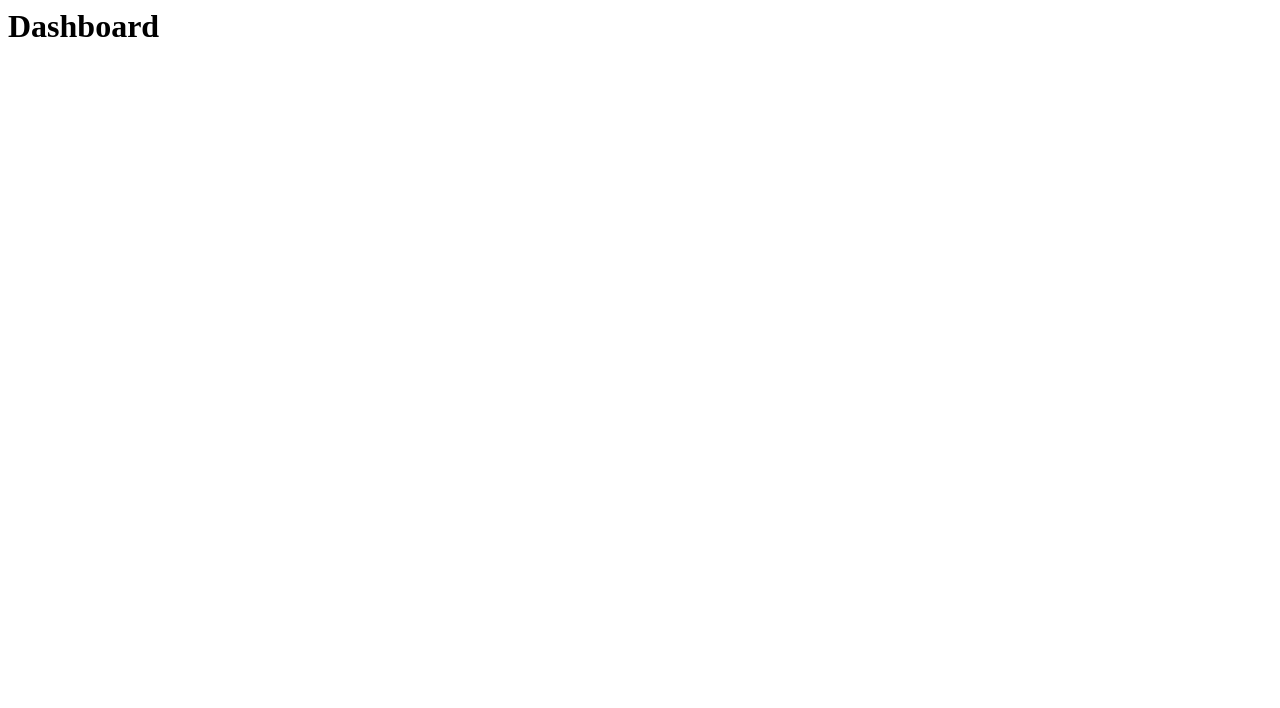
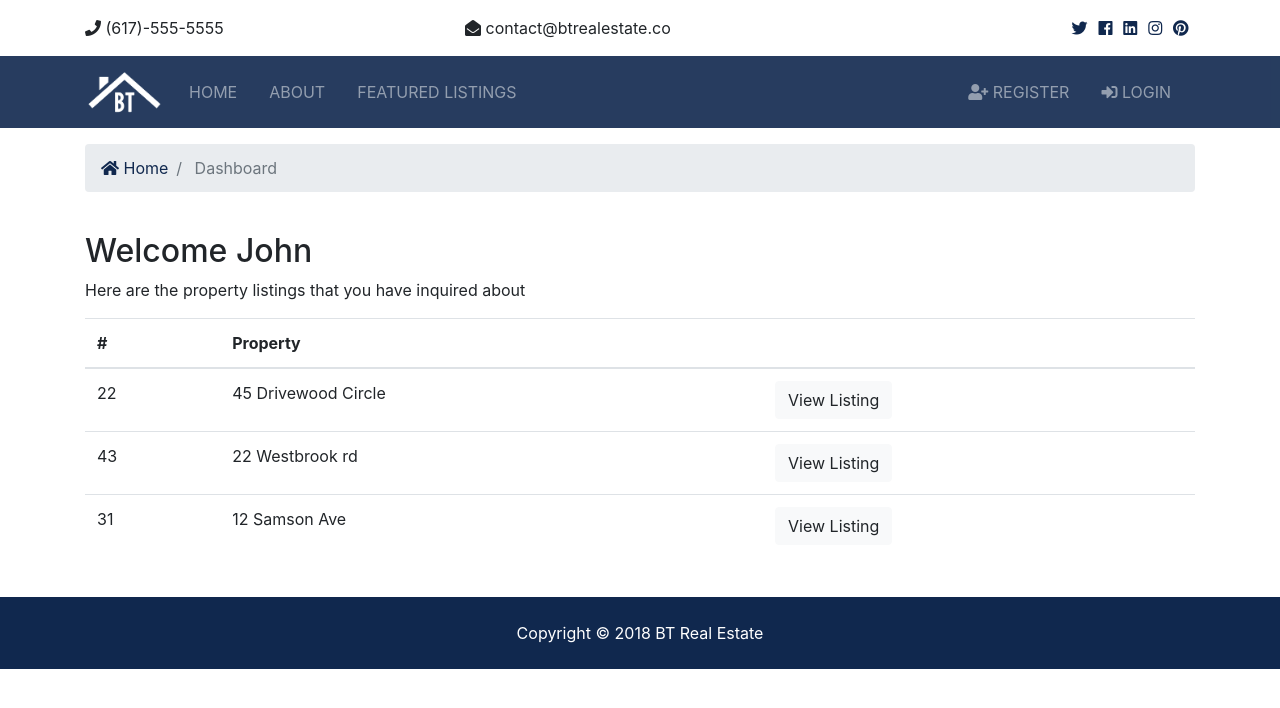
Before and after one commit to ahrytsaienko/btre, a Django app: page /accounts/dashboard in a window 1280 px wide. Before the commit the part shown is almost empty. Shown: the top 708 px of the page. Run offline with Django 3.2, Linux system fonts and the light colour scheme; some libraries are stand-ins or nearby versions.

Commit message:
dynamic title

```diff
--- a/accounts/views.py
+++ b/accounts/views.py
@@ -56,7 +56,10 @@
 
 
 def logout(req):
-    return redirect('index')
+    if req.method == 'POST':
+        auth.logout(req)
+        messages.success(req, 'Your are now logged out')
+        return redirect('index')
 
 
 def dashboard(req):
--- a/templates/accounts/dashboard.html
+++ b/templates/accounts/dashboard.html
@@ -1 +1,64 @@
-<h1>Dashboard</h1>
+{% extends 'base.html' %}
+
+{% block title %} | Dashboard {% endblock %}
+
+{% block content %}
+<section id="bc" class="mt-3">
+  <div class="container">
+    <nav aria-label="breadcrumb">
+      <ol class="breadcrumb">
+        <li class="breadcrumb-item">
+          <a href="{% url 'index' %}">
+            <i class="fas fa-home"></i> Home</a>
+        </li>
+        <li class="breadcrumb-item active"> Dashboard</li>
+      </ol>
+    </nav>
+  </div>
+</section>
+
+<!-- Alerts -->
+{% include 'partial/_alerts.html' %}
+<section id="dashboard" class="py-4">
+  <div class="container">
+    <div class="row">
+      <div class="col-md-12">
+        <h2>Welcome John</h2>
+        <p>Here are the property listings that you have inquired about</p>
+        <table class="table">
+          <thead>
+            <tr>
+              <th scope="col">#</th>
+              <th scope="col">Property</th>
+              <th></th>
+            </tr>
+          </thead>
+          <tbody>
+            <tr>
+              <td>22</td>
+              <td>45 Drivewood Circle</td>
+              <td>
+                <a class="btn btn-light" href="#">View Listing</a>
+              </td>
+            </tr>
+            <tr>
+              <td>43</td>
+              <td>22 Westbrook rd</td>
+              <td>
+                <a class="btn btn-light" href="#">View Listing</a>
+              </td>
+            </tr>
+            <tr>
+              <td>31</td>
+              <td>12 Samson Ave</td>
+              <td>
+                <a class="btn btn-light" href="#">View Listing</a>
+              </td>
+            </tr>
+          </tbody>
+        </table>
+      </div>
+    </div>
+  </div>
+</section>
+{% endblock %}
--- a/templates/accounts/login.html
+++ b/templates/accounts/login.html
@@ -1,4 +1,6 @@
 {% extends 'base.html' %}
+
+{% block title %} | Login {% endblock %}
 
 {% block content %}
 <section id="login" class="bg-light py-5">
--- a/templates/accounts/register.html
+++ b/templates/accounts/register.html
@@ -1,4 +1,6 @@
 {% extends 'base.html' %}
+
+{% block title %} | Register {% endblock %}
 
 {% block content %}
 <section id="register" class="bg-light py-5">
--- a/templates/base.html
+++ b/templates/base.html
@@ -19,7 +19,9 @@
     <link rel="stylesheet" href="{% static 'css/style.css' %}">
     <!-- Lightbox -->
     <link rel="stylesheet" href="{% static 'css/lightbox.min.css' %}">
-    <title>BT Real Estate</title>
+    <title>BT Real Estate
+      {% block title %}
+      {% endblock %}</title>
   </head>
 
 <body>
--- a/templates/listings/listing.html
+++ b/templates/listings/listing.html
@@ -1,5 +1,7 @@
 {% extends 'base.html' %}
 {% load humanize %}
+
+{% block title %} | {{ listing.title }} {% endblock %}
 
 {% block content %}
 <section id="showcase-inner" class="py-5 text-white">
--- a/templates/listings/listings.html
+++ b/templates/listings/listings.html
@@ -2,6 +2,8 @@
 
 {% load humanize %}
 {% load static %}
+
+{% block title %} | Listings {% endblock %}
 
 {% block content %}
 <section id="showcase-inner" class="py-5 text-white">
--- a/templates/listings/search.html
+++ b/templates/listings/search.html
@@ -1,5 +1,7 @@
 {% extends 'base.html' %}
 {% load humanize %}
+
+{% block title %} | Search {% endblock %}
 
 {% block content %}
 <section id="showcase-inner" class="showcase-search text-white py-5">
--- a/templates/pages/about.html
+++ b/templates/pages/about.html
@@ -1,5 +1,7 @@
 {% extends 'base.html' %}
 {% load static %}
+
+{% block title %} | About {% endblock %}
 
 {% block content %}
 <section id="showcase-inner" class="py-5 text-white">
--- a/templates/pages/index.html
+++ b/templates/pages/index.html
@@ -1,5 +1,7 @@
 {% extends 'base.html' %}
 {% load humanize %}
+
+{% block title %} | Welcome {% endblock %}
 
 {% block content %}
 <!-- Showcase -->
@@ -64,7 +66,7 @@
     </div>
   </div>
 </section>
-
+<br>
 <!-- Alerts -->
 {% include 'partials/_alerts.html' %}
 
--- a/templates/partials/_navbar.html
+++ b/templates/partials/_navbar.html
@@ -22,6 +22,22 @@
       </ul>
 
       <ul class="navbar-nav ml-auto">
+        {% if user.is_authenticated %}
+        <li
+        {% if 'dashboard' in request.path %} class="nav-item active mr-3" {% else %} class="nav-item mr-3" {% endif %}
+        >
+          <a class="nav-link" href="{% url 'dashboard' %}">
+             Wellcome {{ user.username }} (Dashboard)</a>
+        </li>
+        <li class="nav-item mr-3">
+          <a href="javascript:{document.getElementById('logout').submit()}" class="nav-link"> <i class="fas fa-sign-out-alt"></i>Logout</a>
+          <form id="logout" action="{% url 'logout' %}" method="POST">
+            {% csrf_token %}
+            <input type="hidden">
+          </form>
+        </li>
+        <li
+        {% else %}
         <li
         {% if 'register' in request.path %} class="nav-item active mr-3" {% else %} class="nav-item mr-3" {% endif %}
         >
@@ -36,6 +52,7 @@
 
             Login</a>
         </li>
+        {% endif %}
       </ul>
     </div>
   </div>
```
